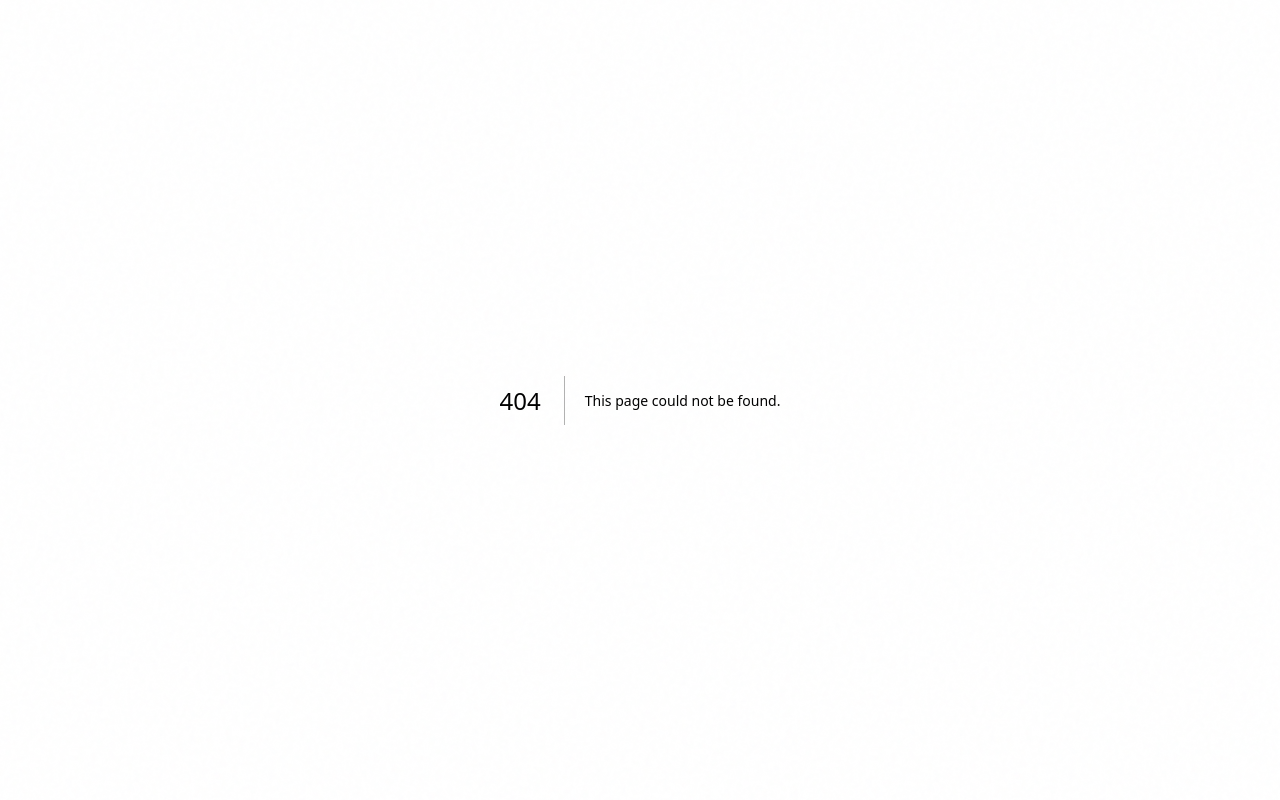
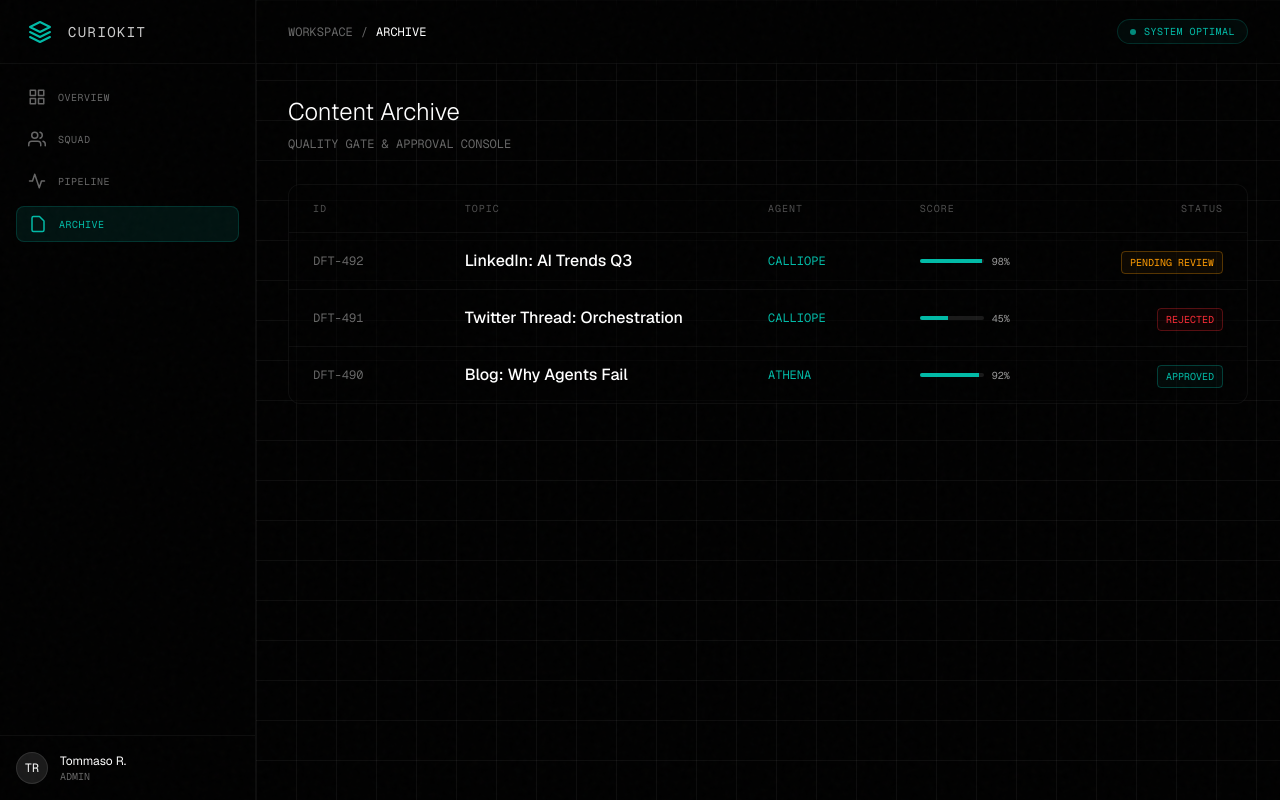
Before and after one commit to 0xnetborn/curiositas-clawkit, a Next.js app: page /dashboard/archive in a window 1280 px wide. Before the commit this address had no page. Built offline with nearby package versions, Linux system fonts and the light colour scheme.

Commit message:
Add Dashboard Pages: Pipeline Visualizer + Archive (fix Anime.js v4 utils)

```diff
--- /dev/null
+++ b/src/app/dashboard/archive/page.tsx
@@ -0,0 +1,72 @@
+'use client';
+
+import { useEffect, useRef } from 'react';
+import { animate, stagger } from 'animejs';
+
+const drafts = [
+  { id: 'DFT-492', title: 'LinkedIn: AI Trends Q3', agent: 'CALLIOPE', status: 'PENDING_REVIEW', score: 98 },
+  { id: 'DFT-491', title: 'Twitter Thread: Orchestration', agent: 'CALLIOPE', status: 'REJECTED', score: 45 },
+  { id: 'DFT-490', title: 'Blog: Why Agents Fail', agent: 'ATHENA', status: 'APPROVED', score: 92 },
+];
+
+export default function ArchivePage() {
+  const listRef = useRef<HTMLDivElement>(null);
+
+  useEffect(() => {
+    if (!listRef.current) return;
+
+    animate(listRef.current.children, {
+      opacity: [0, 1],
+      translateX: [-10, 0],
+      delay: stagger(100),
+      ease: 'outExpo',
+      duration: 800,
+    });
+  }, []);
+
+  return (
+    <div className="max-w-5xl mx-auto">
+      <header className="mb-8">
+        <h1 className="text-2xl font-light text-white mb-2">Content Archive</h1>
+        <p className="text-xs font-mono text-white/40">QUALITY GATE & APPROVAL CONSOLE</p>
+      </header>
+
+      <div className="bg-black/50 border border-white/5 rounded-xl overflow-hidden">
+        <div className="grid grid-cols-12 px-6 py-4 border-b border-white/5 text-[10px] font-mono text-white/30 uppercase tracking-widest">
+          <div className="col-span-2">ID</div>
+          <div className="col-span-4">Topic</div>
+          <div className="col-span-2">Agent</div>
+          <div className="col-span-2">Score</div>
+          <div className="col-span-2 text-right">Status</div>
+        </div>
+
+        <div ref={listRef} className="divide-y divide-white/5">
+          {drafts.map((draft, i) => (
+            <div key={i} className="grid grid-cols-12 px-6 py-4 items-center hover:bg-white/[0.02] transition-colors group cursor-pointer">
+              <div className="col-span-2 font-mono text-xs text-white/40">{draft.id}</div>
+              <div className="col-span-4 text-white font-medium">{draft.title}</div>
+              <div className="col-span-2 text-xs text-teal-500 font-mono">{draft.agent}</div>
+              <div className="col-span-2">
+                <div className="flex items-center gap-2">
+                  <div className="w-16 h-1 bg-white/10 rounded-full overflow-hidden">
+                    <div className="h-full bg-teal-500" style={{ width: `${draft.score}%` }} />
+                  </div>
+                  <span className="text-[10px] font-mono text-white/60">{draft.score}%</span>
+                </div>
+              </div>
+              <div className="col-span-2 text-right">
+                <span className={`px-2 py-1 rounded text-[10px] font-mono border ${
+                  draft.status === 'APPROVED' ? 'border-teal-500/30 text-teal-500 bg-teal-500/5' :
+                  draft.status === 'REJECTED' ? 'border-red-500/30 text-red-500 bg-red-500/5' :
+                  'border-amber-500/30 text-amber-500 bg-amber-500/5'
+                }`}>
+                  {draft.status.replace('_', ' ')}
+                </span>
+              </div>
+            </div>
+          ))}
+        </div>
+      </div>
+    </div>
+  );
+}
--- a/src/app/dashboard/layout.tsx
+++ b/src/app/dashboard/layout.tsx
@@ -1,10 +1,22 @@
+'use client';
+
 import Link from 'next/link';
+import { usePathname } from 'next/navigation';
 
 export default function DashboardLayout({
   children,
 }: {
   children: React.ReactNode;
 }) {
+  const pathname = usePathname();
+
+  const navItems = [
+    { name: 'OVERVIEW', path: '/dashboard', icon: 'M3 3h7v7H3zM14 3h7v7h-7zM14 14h7v7h-7zM3 14h7v7H3z' },
+    { name: 'SQUAD', path: '/dashboard/squad', icon: 'M17 21v-2a4 4 0 0 0-4-4H5a4 4 0 0 0-4 4v2 M9 11a4 4 0 1 0 0-8 4 4 0 0 0 0 8 M23 21v-2a4 4 0 0 0-3-3.87 M16 3.13a4 4 0 0 1 0 7.75' },
+    { name: 'PIPELINE', path: '/dashboard/pipeline', icon: 'M22 12h-4l-3 9L9 3l-3 9H2' },
+    { name: 'ARCHIVE', path: '/dashboard/archive', icon: 'M14 2H6a2 2 0 0 0-2 2v16a2 2 0 0 0 2 2h12a2 2 0 0 0 2-2V8z polyline points="14 2 14 8 20 8"' },
+  ];
+
   return (
     <div className="flex h-screen bg-black text-white overflow-hidden font-sans selection:bg-teal-500/30">
       {/* Sidebar */}
@@ -24,17 +36,14 @@ export default function DashboardLayout({
 
           {/* Nav Links */}
           <nav className="p-4 space-y-2">
-            {[
-              { name: 'OVERVIEW', icon: 'M3 3h7v7H3zM14 3h7v7h-7zM14 14h7v7h-7zM3 14h7v7H3z', active: true },
-              { name: 'SQUAD', icon: 'M17 21v-2a4 4 0 0 0-4-4H5a4 4 0 0 0-4 4v2 M9 11a4 4 0 1 0 0-8 4 4 0 0 0 0 8 M23 21v-2a4 4 0 0 0-3-3.87 M16 3.13a4 4 0 0 1 0 7.75' },
-              { name: 'PIPELINE', icon: 'M22 12h-4l-3 9L9 3l-3 9H2' },
-              { name: 'ARCHIVE', icon: 'M14 2H6a2 2 0 0 0-2 2v16a2 2 0 0 0 2 2h12a2 2 0 0 0 2-2V8z polyline points="14 2 14 8 20 8"' },
-            ].map((item) => (
+            {navItems.map((item) => {
+              const isActive = pathname === item.path;
+              return (
                 <Link
                   key={item.name}
-                href="#"
+                  href={item.path}
                   className={`flex items-center gap-3 px-3 py-2 rounded-lg transition-all group ${
-                  item.active
+                    isActive
                       ? 'bg-teal-500/10 text-teal-500 border border-teal-500/20'
                       : 'text-white/40 hover:text-white hover:bg-white/5'
                   }`}
@@ -44,7 +53,8 @@ export default function DashboardLayout({
                   </svg>
                   <span className="hidden md:block text-[10px] font-mono tracking-wider">{item.name}</span>
                 </Link>
-            ))}
+              );
+            })}
           </nav>
         </div>
 
@@ -71,7 +81,7 @@ export default function DashboardLayout({
           <div className="flex items-center gap-2 text-xs font-mono text-white/40">
             <span>WORKSPACE</span>
             <span>/</span>
-            <span className="text-white">DASHBOARD</span>
+            <span className="text-white uppercase">{pathname.split('/').pop() || 'DASHBOARD'}</span>
           </div>
           <div className="flex items-center gap-4">
             <div className="flex items-center gap-2 px-3 py-1 bg-teal-500/5 border border-teal-500/20 rounded-full">
--- /dev/null
+++ b/src/app/dashboard/pipeline/page.tsx
@@ -0,0 +1,121 @@
+'use client';
+
+import { useEffect, useRef } from 'react';
+import { animate, stagger, createTimeline } from 'animejs';
+
+const nodes = [
+  { id: 'SCAN', label: 'MARKET SCAN', x: 10, y: 50 },
+  { id: 'DRAFT', label: 'DRAFTING CORE', x: 30, y: 20 },
+  { id: 'AUDIT', label: 'QUALITY GATE', x: 50, y: 50 },
+  { id: 'SYNC', label: 'SYNC ENGINE', x: 70, y: 80 },
+  { id: 'PUBLISH', label: 'PUBLISH NODE', x: 90, y: 50 },
+];
+
+const connections = [
+  { from: 'SCAN', to: 'DRAFT' },
+  { from: 'DRAFT', to: 'AUDIT' },
+  { from: 'AUDIT', to: 'SYNC' },
+  { from: 'SYNC', to: 'PUBLISH' },
+  { from: 'AUDIT', to: 'DRAFT' }, // Loopback for rejection
+];
+
+const setDashoffset = (el: any) => {
+  const pathLength = el.getTotalLength();
+  el.setAttribute('stroke-dasharray', pathLength);
+  return pathLength;
+};
+
+export default function PipelinePage() {
+  const svgRef = useRef<SVGSVGElement>(null);
+
+  useEffect(() => {
+    if (!svgRef.current) return;
+
+    const tl = createTimeline({
+      defaults: {
+        ease: 'outExpo',
+        duration: 1000,
+      }
+    });
+
+    // Reveal Nodes
+    tl.add('.pipeline-node', {
+      scale: [0, 1],
+      opacity: [0, 1],
+      delay: stagger(100),
+    })
+    // Draw Connections
+    .add('.pipeline-link', {
+      strokeDashoffset: [setDashoffset, 0],
+      opacity: [0, 1],
+      delay: stagger(50),
+    }, '-=800');
+
+    // Continuous Data Flow Animation
+    animate('.data-packet', {
+      strokeDashoffset: [setDashoffset, 0],
+      ease: 'linear',
+      duration: 2000,
+      loop: true,
+      delay: stagger(500),
+    });
+
+  }, []);
+
+  return (
+    <div className="h-full flex flex-col">
+      <header className="mb-8 flex justify-between items-end">
+        <div>
+          <h1 className="text-2xl font-light text-white mb-2">Active Pipelines</h1>
+          <p className="text-xs font-mono text-white/40">VISUALIZING WORKFLOW EXECUTION</p>
+        </div>
+        <div className="flex gap-2">
+          <span className="px-2 py-1 bg-teal-500/10 text-teal-500 text-[10px] font-mono border border-teal-500/20">RUNNING: 3</span>
+          <span className="px-2 py-1 bg-white/5 text-white/40 text-[10px] font-mono border border-white/10">IDLE: 1</span>
+        </div>
+      </header>
+
+      <div className="flex-1 bg-black/50 border border-white/5 relative overflow-hidden rounded-xl">
+        <div className="absolute inset-0 bg-[url('/grid.svg')] opacity-20" />
+
+        <svg ref={svgRef} className="w-full h-full absolute inset-0" viewBox="0 0 100 100" preserveAspectRatio="none">
+          {/* Connections */}
+          {connections.map((conn, i) => {
+            const start = nodes.find(n => n.id === conn.from)!;
+            const end = nodes.find(n => n.id === conn.to)!;
+            return (
+              <g key={i}>
+                <line
+                  x1={start.x} y1={start.y}
+                  x2={end.x} y2={end.y}
+                  stroke="#333"
+                  strokeWidth="0.5"
+                  className="pipeline-link opacity-20"
+                />
+                <line
+                  x1={start.x} y1={start.y}
+                  x2={end.x} y2={end.y}
+                  stroke="#14B8A6"
+                  strokeWidth="0.5"
+                  strokeDasharray="2 4"
+                  className="data-packet opacity-60"
+                />
+              </g>
+            );
+          })}
+
+          {/* Nodes */}
+          {nodes.map((node, i) => (
+            <g key={i} className="pipeline-node origin-center">
+              <circle cx={node.x} cy={node.y} r="3" fill="#000" stroke="#333" strokeWidth="0.5" />
+              <circle cx={node.x} cy={node.y} r="1.5" fill="#14B8A6" className="animate-pulse" />
+              <text x={node.x} y={node.y + 6} fontSize="2" fill="#666" textAnchor="middle" fontFamily="monospace">
+                {node.label}
+              </text>
+            </g>
+          ))}
+        </svg>
+      </div>
+    </div>
+  );
+}
```
Lines whose indentation alone changed are shown as unchanged.
